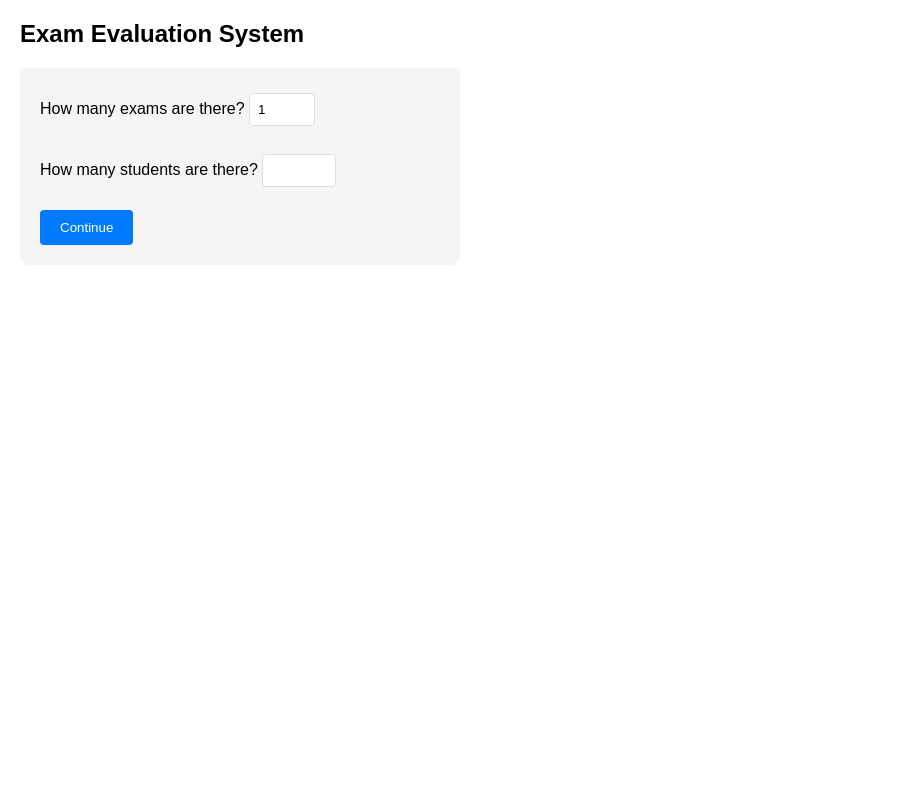
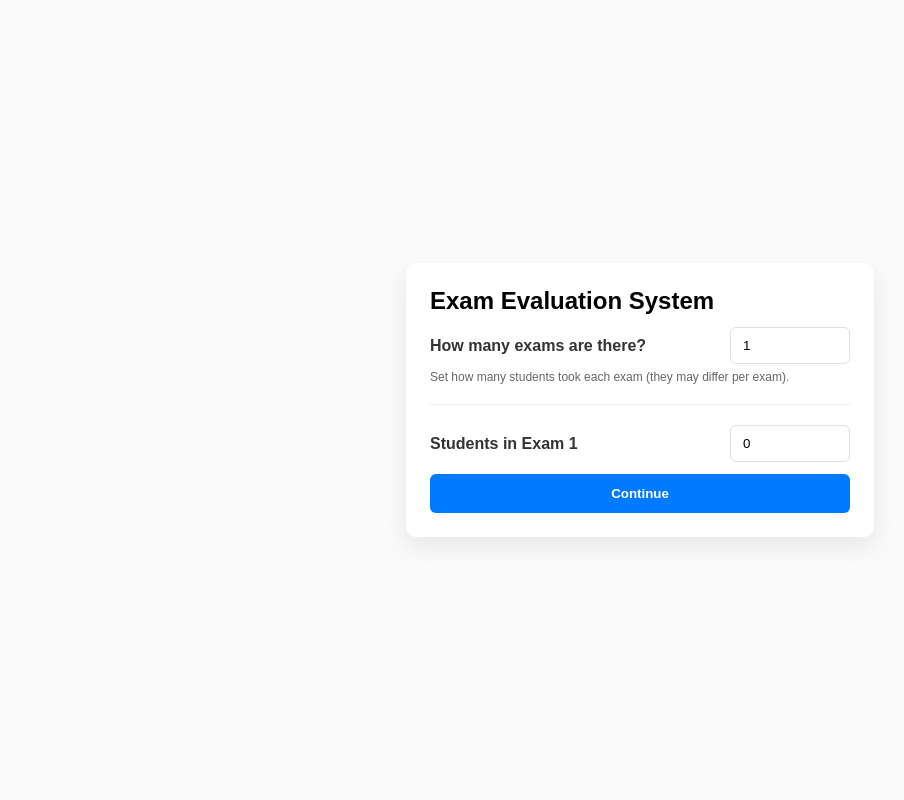
Before and after one commit to Canatalay37/Evaluating-system, a Flask app: page / in a window 1280 px wide. Shown: the whole page, without its empty margins (0-904 px from the left). Run offline with Flask 2, Linux system fonts and the light colour scheme.

Commit message:
son yapılacaklar

```diff
--- a/gui_evaluating.py
+++ b/gui_evaluating.py
@@ -11,9 +11,19 @@ app.secret_key = "your_secret_key_here"
 def main():
     if request.method == "POST":
         exam_count = int(request.form["exam_count"])
-        student_count = int(request.form["student_count"])
+        # Her sınav için ayrı öğrenci sayısı (liste)
+        students_per_exam = []
+        for i in range(exam_count):
+            val = request.form.get(f"students_per_exam_{i}", "0")
+            try:
+                students_per_exam.append(int(val))
+            except ValueError:
+                students_per_exam.append(0)
+        # Toplam öğrenci sayısı (özellikle student_grades için var olan mantığı korumak üzere maksimumu al)
+        student_count = max(students_per_exam) if students_per_exam else 0
         session["exam_count"] = exam_count
         session["student_count"] = student_count
+        session["students_per_exam"] = students_per_exam
         session.pop("exams", None)
         session.pop("question_points", None)
         session.pop("clos", None)
@@ -68,6 +78,7 @@ def exam_details():
 @app.route("/question_points", methods=["GET", "POST"])
 def question_points():
     exams = session.get("exams")
+    students_per_exam = session.get("students_per_exam", [])
     clo_count = session.get("clo_count", 10)
     if not exams:
         return redirect(url_for("exam_details"))
@@ -96,7 +107,7 @@ def question_points():
             question_points_list.append(questions)
         session["question_points"] = question_points_list
         return redirect(url_for("student_grades"))
-    return render_template("question_points.html", exams=exams, clo_count=clo_count, enumerate=enumerate)
+    return render_template("question_points.html", exams=exams, clo_count=clo_count, students_per_exam=students_per_exam, enumerate=enumerate)
 
 @app.route("/student_grades", methods=["GET", "POST"])
 def student_grades():
@@ -296,27 +307,34 @@ def bloom_level_mapping():
     if not clo_q_data:
         clo_q_data = []
         global_q_idx_counter = 0
-        for clo_idx in range(1, clo_count+1):
+        for clo_idx in range(1, clo_count + 1):
             clo_row = {}
             global_q_idx_counter = 0
             for exam_idx, exam in enumerate(exams):
                 for q_idx_in_exam in range(int(exam['question_count'])):
-                    q_clo_records = [rec for rec in question_points_nested[exam_idx] if rec['clo'] == clo_idx and rec.get('question_idx', q_idx_in_exam) == q_idx_in_exam]
+                    q_clo_records = [
+                        rec for rec in question_points_nested[exam_idx]
+                        if rec['clo'] == clo_idx and rec.get('question_idx', q_idx_in_exam) == q_idx_in_exam
+                    ]
                     if q_clo_records:
                         rec = q_clo_records[0]
-                        spm_val = question_performance_medians[global_q_idx_counter] if global_q_idx_counter < len(question_performance_medians) else 0.0
+                        spm_val = (
+                            question_performance_medians[global_q_idx_counter]
+                            if global_q_idx_counter < len(question_performance_medians)
+                            else 0.0
+                        )
                         clo_row[global_q_idx_counter] = {
                             'qct': rec.get('qct', 0.0),
                             'w': rec.get('w', 0.0),
                             'spm': spm_val,
-                            'bl': rec.get('bl', 0.0)
+                            'bl': rec.get('bl', 0.0),
                         }
                     else:
                         clo_row[global_q_idx_counter] = {
                             'qct': 0.0,
                             'w': 0.0,
                             'spm': 0.0,
-                            'bl': 0.0
+                            'bl': 0.0,
                         }
                     global_q_idx_counter += 1
             clo_q_data.append(clo_row)
@@ -347,14 +365,33 @@ def bloom_level_mapping():
                 "weighted_bloom_score": weighted_bloom_score(qct_list, w_list, bl_list),
                 "average_bloom_score": average_bloom_score(qct_list, w_list, bl_list)
             })
+        qct_list, w_list, spm_list, bl_list = [], [], [], []
+        for exam_idx, exam in enumerate(exams):
+            for q in range(exam["question_count"]):
+                global_q_idx = all_questions_flat_map[exam_idx][q]
+                qct = clo_q_data[clo_idx-1][global_q_idx]['qct']
+                w = clo_q_data[clo_idx-1][global_q_idx]['w']
+                spm = clo_q_data[clo_idx-1][global_q_idx]['spm']
+                bl = clo_q_data[clo_idx-1][global_q_idx]['bl']
+                qct_list.append(qct)
+                w_list.append(w)
+                spm_list.append(spm)
+                bl_list.append(bl)
+        clo_results.append({
+            "max_clo_score": max_possible_clo_score(qct_list, w_list),
+            "weighted_clo_score": weighted_clo_score(qct_list, w_list, spm_list),
+            "normalized_clo_score": normalized_clo_score(qct_list, w_list, spm_list),
+            "weighted_bloom_score": weighted_bloom_score(qct_list, w_list, bl_list),
+            "average_bloom_score": average_bloom_score(qct_list, w_list, bl_list)
+        })
 
-        total_clo_results = {
-            "total_max_clo_score": sum(r["max_clo_score"] for r in clo_results),
-            "total_weighted_clo_score": sum(r["weighted_clo_score"] for r in clo_results),
-            "total_normalized_clo_score": sum(r["normalized_clo_score"] for r in clo_results),
-            "total_average_bloom_score": sum(r["average_bloom_score"] for r in clo_results),
-            "total_weighted_bloom_score": sum(r["weighted_bloom_score"] for r in clo_results)
-        }
+    total_clo_results = {
+        "total_max_clo_score": sum(r["max_clo_score"] for r in clo_results),
+        "total_weighted_clo_score": sum(r["weighted_clo_score"] for r in clo_results),
+        "total_normalized_clo_score": sum(r["normalized_clo_score"] for r in clo_results),
+        "total_average_bloom_score": sum(r["average_bloom_score"] for r in clo_results),
+        "total_weighted_bloom_score": sum(r["weighted_bloom_score"] for r in clo_results)
+    }
 
     return render_template(
         "bloom_mapping.html",
@@ -414,8 +451,8 @@ def summary():
                 q_idx_in_exam < len(question_points[exam_idx]) and
                 question_points[exam_idx][q_idx_in_exam] is not None):
                 max_points = question_points[exam_idx][q_idx_in_exam]['points'] if isinstance(question_points[exam_idx][q_idx_in_exam], dict) else question_points[exam_idx][q_idx_in_exam]
-            else:
-                max_points = 0  # Varsayılan değer
+        else:
+            max_points = 0  # Varsayılan değer
             total_possible_points_for_exam += max_points
 
             all_questions_flat.append({
--- a/templates/main.html
+++ b/templates/main.html
@@ -3,19 +3,55 @@
 <head>
 <title>Start</title>
 <style>
-body { font-family: Arial, sans-serif; margin: 20px; }
-form { background: #f5f5f5; padding: 20px; border-radius: 8px; max-width: 400px; }
-input[type="number"] { padding: 8px; margin: 5px 0; border: 1px solid #ddd; border-radius: 4px; }
-input[type="submit"] { background: #007bff; color: white; padding: 10px 20px; border: none; border-radius: 4px; cursor: pointer; }
+body { font-family: Arial, sans-serif; margin: 0; height: 100vh; display: flex; align-items: center; justify-content: center; background: #fafafa; }
+.card { background: #ffffff; padding: 24px; border-radius: 10px; box-shadow: 0 10px 25px rgba(0,0,0,0.08); width: 420px; }
+form { display: flex; flex-direction: column; gap: 12px; }
+label { font-weight: 600; color: #333; }
+input[type="number"] { padding: 10px 12px; border: 1px solid #e0e0e0; border-radius: 6px; }
+input[type="submit"] { background: #007bff; color: white; padding: 12px 16px; border: none; border-radius: 6px; cursor: pointer; font-weight: 700; }
 input[type="submit"]:hover { background: #0056b3; }
+.grid { display: grid; grid-template-columns: 1fr 120px; gap: 8px 12px; align-items: center; }
+.muted { color: #666; font-size: 12px; margin-top: -6px; }
+.divider { height: 1px; background: #eee; margin: 8px 0; }
 </style>
 </head>
 <body>
-<h2>Exam Evaluation System</h2>
-<form method="post">
-  <label>How many exams are there? <input type="number" name="exam_count" min="1" max="10" value="1" required></label><br><br>
-  <label>How many students are there? <input type="number" name="student_count" min="1" max="100" required></label><br><br>
-  <input type="submit" value="Continue">
-</form>
+<div class="card">
+  <h2 style="margin:0 0 12px 0;">Exam Evaluation System</h2>
+  <form method="post" id="startForm">
+    <div class="grid">
+      <label for="exam_count">How many exams are there?</label>
+      <input type="number" id="exam_count" name="exam_count" min="1" max="10" value="1" required>
+    </div>
+    <div class="muted">Set how many students took each exam (they may differ per exam).</div>
+    <div class="divider"></div>
+    <div id="students_per_exam_container" class="grid"></div>
+    <input type="submit" value="Continue">
+  </form>
+</div>
+<script>
+function renderStudentInputs() {
+  const count = parseInt(document.getElementById('exam_count').value || '1');
+  const container = document.getElementById('students_per_exam_container');
+  container.innerHTML = '';
+  for (let i = 0; i < count; i++) {
+    const label = document.createElement('label');
+    label.htmlFor = `students_per_exam_${i}`;
+    label.textContent = `Students in Exam ${i + 1}`;
+    const input = document.createElement('input');
+    input.type = 'number';
+    input.min = '0';
+    input.max = '1000';
+    input.name = `students_per_exam_${i}`;
+    input.id = `students_per_exam_${i}`;
+    input.required = true;
+    input.value = '0';
+    container.appendChild(label);
+    container.appendChild(input);
+  }
+}
+document.getElementById('exam_count').addEventListener('input', renderStudentInputs);
+window.addEventListener('DOMContentLoaded', renderStudentInputs);
+</script>
 </body>
 </html>
```
Also changed, not shown: templates/exam_details.html (+18 -30 lines), templates/question_points.html (+9 -0 lines).
